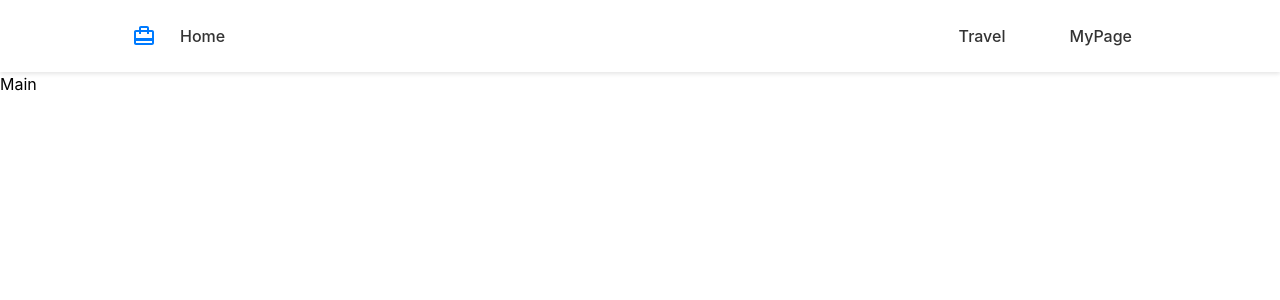
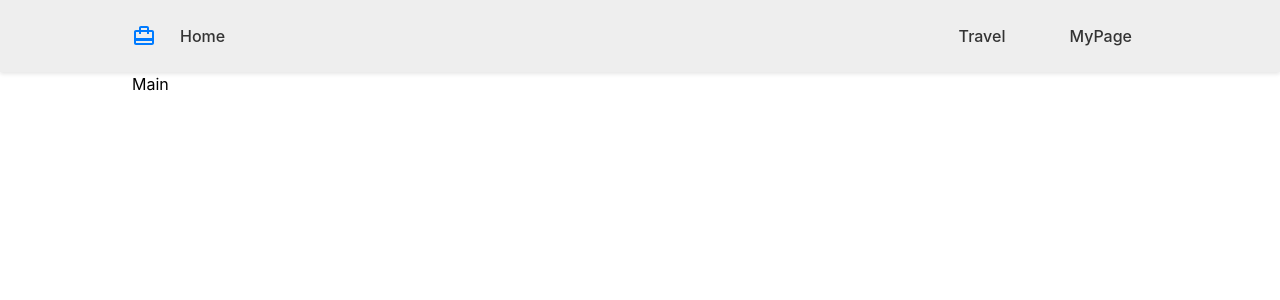
Before and after one commit to rungchan2/travel-planner-FE, a React (Vite) app: page / in a window 1280 px wide. Shown: the top 300 px of the page. Built offline with nearby package versions, Linux system fonts and the light colour scheme.

Commit message:
README 추가

```diff
--- a/package.json
+++ b/package.json
@@ -17,6 +17,7 @@
     "@mui/styled-engine-sc": "^6.1.6",
     "react": "^18.3.1",
     "react-dom": "^18.3.1",
+    "react-hook-form": "^7.53.1",
     "react-redux": "^9.1.2",
     "react-router-dom": "^6.28.0",
     "redux": "^5.0.1",
@@ -24,6 +25,7 @@
   },
   "devDependencies": {
     "@eslint/js": "^9.13.0",
+    "@hookform/devtools": "^4.3.1",
     "@types/react": "^18.3.12",
     "@types/react-dom": "^18.3.1",
     "@vitejs/plugin-react": "^4.3.3",
--- a/src/components/Container.tsx
+++ b/src/components/Container.tsx
@@ -1,10 +1,26 @@
 import React from "react";
 import styled from "styled-components";
 
-export default function Container({ children }: { children: React.ReactNode }) {
-  return <MaxWidthContainer>{children}</MaxWidthContainer>;
+interface ContainerProps {
+  children: React.ReactNode;
+  className?: string;
+}
+
+export default function Container({ children, className }: ContainerProps) {
+  return (
+    <MaxWidthContainer className={className}>
+      <ContentContainer>{children}</ContentContainer>
+    </MaxWidthContainer>
+  );
 }
 
 const MaxWidthContainer = styled.div`
   max-width: var(--max-width);
+  margin: 0 auto;
+  padding: 0 2rem;
+  width: 100%;
 `;
+
+const ContentContainer = styled.div`
+  width: 100%;
+`;
--- a/src/components/NavBar.tsx
+++ b/src/components/NavBar.tsx
@@ -21,6 +21,7 @@ export default function NavBar() {
 }
 
 const NavBarContainer = styled.div`
+  background-color: #eee;
   box-shadow: var(--basicShadow);
   position: sticky;
   top: 0;
```
Also changed, not shown: 2 other files (tests, documents, lock files or other folders).
